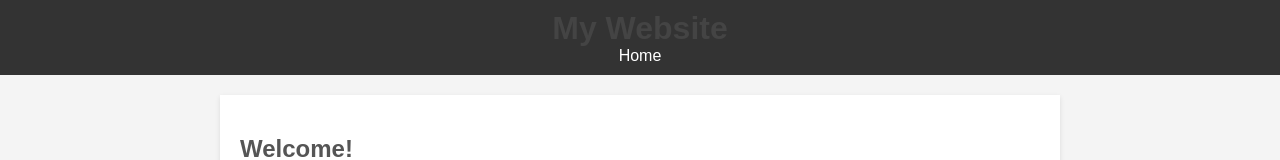
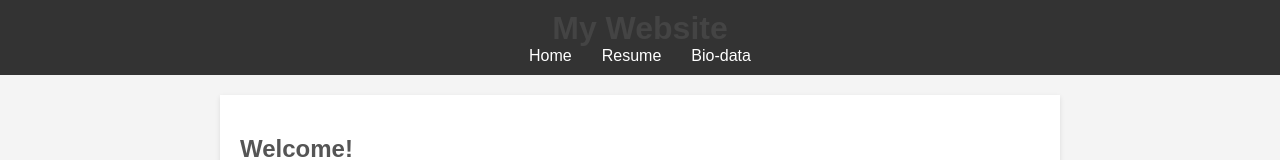
Before and after one commit to Sudeepa654/webassign1, a plain HTML site: page index.html in a window 1280 px wide. Shown: the top 160 px of the page. Drawn offline with Linux system fonts and the light colour scheme.

Commit message:
Update index.html

```diff
--- a/index.html
+++ b/index.html
@@ -14,6 +14,9 @@
         <nav>
             <ul class="nav-links">
                 <li><a href="index.html">Home</a></li>
+                 <li><a href="resume.html">Resume</a></li>
+                 <li><a href="bio.html">Bio-data</a></li>
+
             </ul>
         </nav>
     </header>
```
